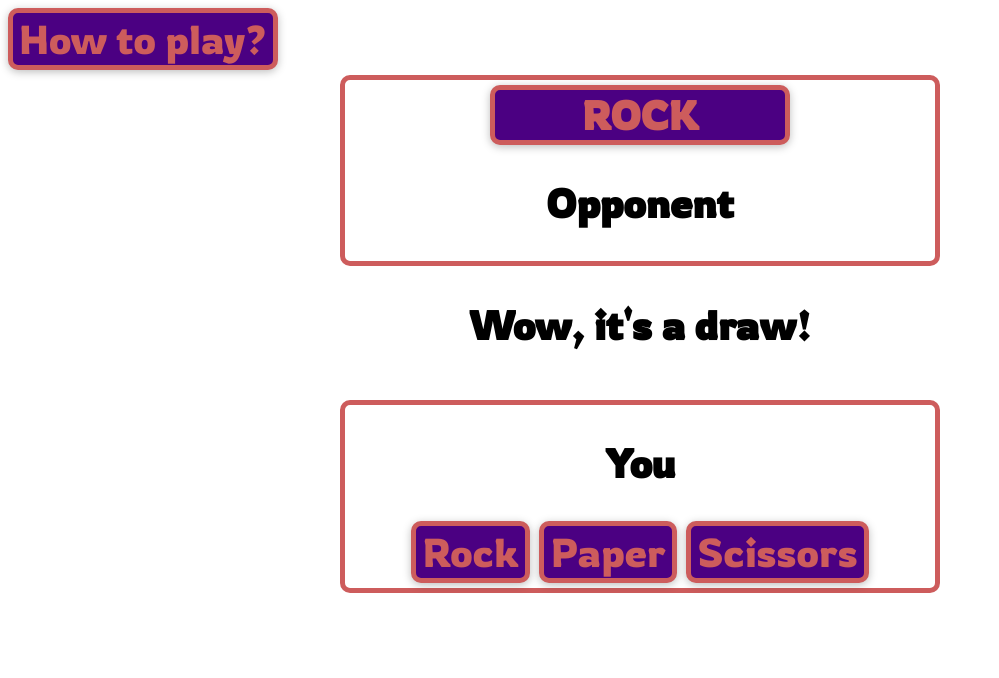
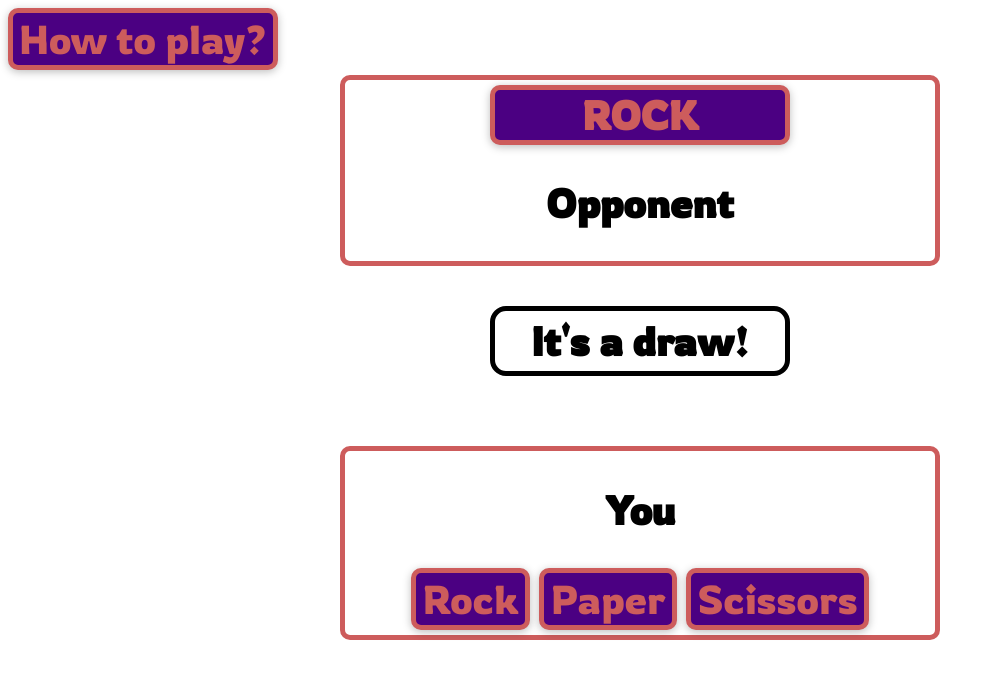
Before and after one commit to SaintUkrainian/rock-paper-scissors-project, a plain HTML site: page index.html in a window 1280 px wide. Both pictures are taken after a click on the button "Rock". Shown: the whole page, without its empty margins (0-999 px from the left). Drawn offline with Linux system fonts and the light colour scheme.

Commit message:
added green or red background color depending on win or loss

```diff
--- a/app.js
+++ b/app.js
@@ -27,13 +27,17 @@ function getResult() {
         (userChoice == PAPER && opponentChoice == ROCK)
     ) {
         opponent.textContent = opponentChoice;
+        result.className = "result-win";
         result.textContent = "You've won!";
     } else if (userChoice == opponentChoice) {
         opponent.textContent = opponentChoice;
-        result.textContent = "Wow, it's a draw!";
+        result.className = "result-draw";
+        result.textContent = "It's a draw!";
     } else {
         opponent.textContent = opponentChoice;
+        result.className = "result-loss";
         result.textContent = "You've lost.";
+
     }
 }
 
--- a/index.html
+++ b/index.html
@@ -20,7 +20,7 @@
                 <h2>Opponent</h2>
             </div>
             <div class="result-container">
-                <h2 id="result">Waiting for you, guys!</h2>
+                <h2 id="result" class="result-default">Waiting for you, guys!</h2>
             </div>
             <div class="you-container">
                 <div class="text">
--- a/style.css
+++ b/style.css
@@ -78,4 +78,28 @@ button:hover{
 
 .result-container{
     height: 100px;
+    margin-top: 40px;
+    margin-bottom: 40px;
+    justify-content: center;
 }
+
+#result{
+    width: 300px;
+    margin: auto;
+    padding: 5px;
+    border-radius: 16px;
+    border: 5px solid black;
+}
+
+.result-win{
+    background-color: rgb(36, 255, 36);
+}
+
+.result-loss{
+    background-color: rgb(255, 0, 0);
+}
+
+.result-draw{
+    background-color: white;
+    border: 5px solid black;
+}
```
